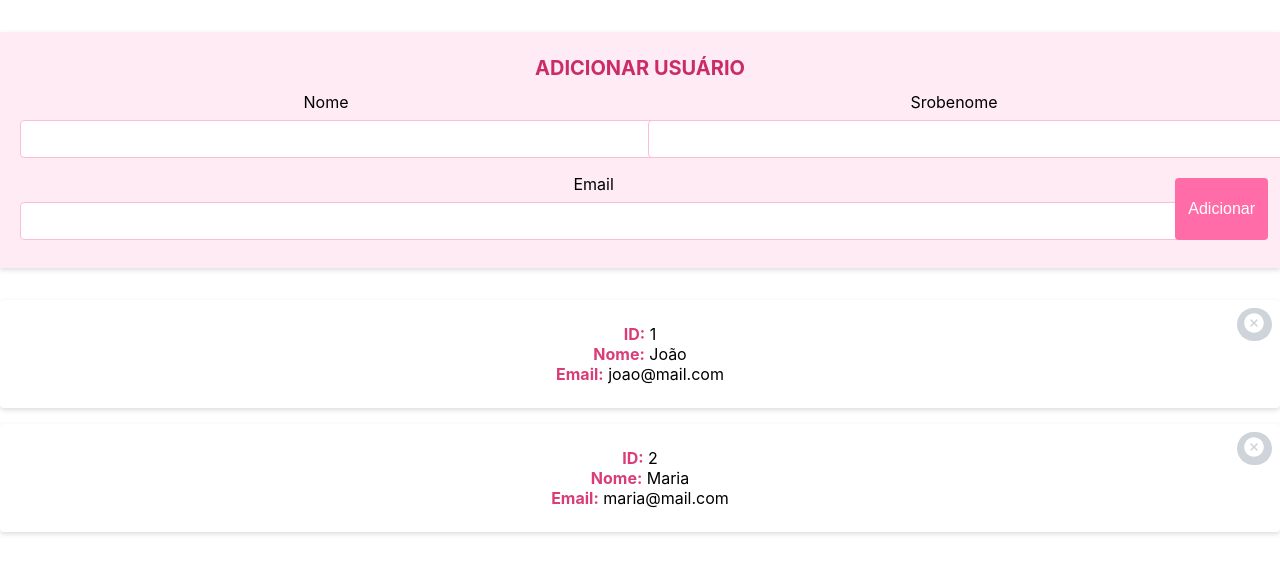
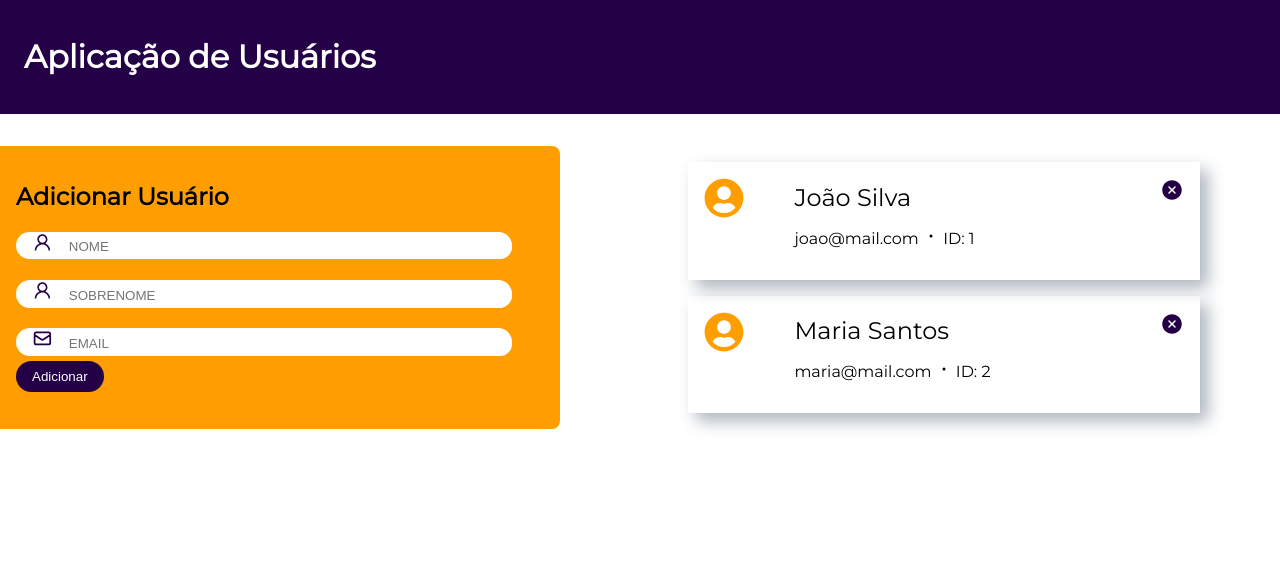
Before and after one commit to MariaECarmona/EstudosReact, a React (Create React App) app in the folder react-http/: page / in a window 1280 px wide. Shown: the top 574 px of the page. Built offline with nearby package versions, Linux system fonts and the light colour scheme.

Commit message:
Atualizando estilização

```diff
--- a/react-http/src/App.css
+++ b/react-http/src/App.css
@@ -1,38 +1,10 @@
-.App {
-  text-align: center;
+.App{
+    padding: 0;
 }
 
-.App-logo {
-  height: 40vmin;
-  pointer-events: none;
+header{
+    background-color: var(--roxo);
+    padding: 1rem 1.5rem;
+    color: var(--branco);
+    margin-bottom: 2rem;
 }
-
-@media (prefers-reduced-motion: no-preference) {
-  .App-logo {
-    animation: App-logo-spin infinite 20s linear;
-  }
-}
-
-.App-header {
-  background-color: #282c34;
-  min-height: 100vh;
-  display: flex;
-  flex-direction: column;
-  align-items: center;
-  justify-content: center;
-  font-size: calc(10px + 2vmin);
-  color: white;
-}
-
-.App-link {
-  color: #61dafb;
-}
-
-@keyframes App-logo-spin {
-  from {
-    transform: rotate(0deg);
-  }
-  to {
-    transform: rotate(360deg);
-  }
-}
--- a/react-http/src/App.js
+++ b/react-http/src/App.js
@@ -6,6 +6,9 @@ import Usuarios from './components/Usuarios/Usuarios';
 function App() {
   return (
     <div className="App">
+      <header>
+        <h1>Aplicação de Usuários</h1>
+      </header>
       <main>
         <Usuarios/>
       </main>
--- a/react-http/src/components/AdicionarUsuario/AdicionarUsuario.css
+++ b/react-http/src/components/AdicionarUsuario/AdicionarUsuario.css
@@ -1,74 +1,44 @@
-.AdicionarUsuario {
-    margin: 2rem 0;
-    padding: 1.25rem;
-    background-color: #FFF;
-    background-color: #FFEBF3;
-    box-shadow: 0 2px 5px rgba(0, 0, 0, .14);
-  }
+.AdicionarUsuario{
+  background-color: var(--amarelo);
+  border-radius: 0 0.5rem 0.5rem 0rem;
 
-  .AdicionarUsuario h2 {
-    font-size: 1.25rem;
-    text-transform: uppercase;
-    color: #CA2C68;
-    margin: .25rem 0;
-  }
+  padding: 1rem;
+  width: 33rem;
+}
 
-  .AdicionarUsuario .Linha {
-    display: flex;
-    flex-wrap: wrap;
-    margin: 0 -.5rem;
-    padding: .5rem 0;
-  }
+form button{
+  color: var(--branco);
+  padding: 0.5rem 1rem;
+  border: 0;
+  border-radius: 1rem;
+  background-color: var(--roxo);
 
-  .AdicionarUsuario .Coluna {
-    flex-basis: 0;
-    flex-grow: 1;
-    max-width: 100%;
-    padding: 0 .5rem;
-  }
+}
 
-  .AdicionarUsuario label {
-    display: inline-block;
-    margin-bottom: .5rem;
-  }
+form p{
+  background-color: var(--branco);
+  width: 37.5vw;
+  border: 0;
+  border-radius: 3rem;
+  font-size: 1.3rem;
+  margin-bottom: 0.3rem;
+  padding: 0 0 0 1rem;
+  vertical-align: middle;
+  color: var(--roxo);
+}
 
-  .AdicionarUsuario input {
-    display: block;
-    width: 100%;
-    padding: .375rem .75rem;
-    font-size: 1rem;
-    font-weight: 400;
-    line-height: 1.5;
-    color: #495057;
-    background-color: #FFF;
-    border: 1px solid #FFBCD8;
-    border-radius: .25rem;
-    transition: border-color .15s ease-in-out, box-shadow .15s ease-in-out;
-  }
+form p input{
+  border: 0;
+  margin: 0;
+  border-radius: 3rem;
+  width: 34vw;
+  margin-left: 0.5rem;
+  padding: 0;
+  vertical-align: middle;
+  padding: 0.3rem 0.5rem;
 
-  .AdicionarUsuario button {
-    color: #FFF;
-    cursor: pointer;
-    display: inline-block;
-    background-color: #FF6CA8;
-    text-align: center;
-    vertical-align: middle;
-    border: 1px solid transparent;
-    padding: .375rem .75rem;
-    margin-top: .25rem;
-    font-weight: 400;
-    font-size: 1rem;
-    line-height: 1.5;
-    border-radius: .25rem;
-    transition: color .15s ease-in-out, background-color .15s ease-in-out, border-color .15s ease-in-out, box-shadow .15s ease-in-out;
-  }
+}
 
-  .AdicionarUsuario input:focus, .AdicionarUsuario button:focus {
-    outline: 0;
-    border-color: #FF8CC8;
-    box-shadow: 0 0 0 .2rem rgba(255, 188, 216, .5);
-  }
-
-  .AdicionarUsuario button:hover {
-    background-color: #DA3C78;
-  }
+form p input:focus{
+  outline: none;
+}
--- a/react-http/src/components/AdicionarUsuario/AdicionarUsuario.js
+++ b/react-http/src/components/AdicionarUsuario/AdicionarUsuario.js
@@ -1,4 +1,6 @@
 import React, { Component } from "react";
+import { HiOutlineMail } from "react-icons/hi";
+import { AiOutlineUser } from "react-icons/ai";
 
 import './AdicionarUsuario.css';
 
@@ -32,45 +34,43 @@ class AdicionarUsuario extends Component{
                 <h2>Adicionar Usuário</h2>
 
                 <form onSubmit={this.onSubmitHandler}>
-                    <div className="Linha">
-                        <div className="Coluna">
-                            <label>Nome</label>
+
+                    <p> <AiOutlineUser/>
                         <input
                             type="text"
                             name="nome"
                             value={this.state.usuario.nome}
                             onChange={this.onChangeHandler}
+                            placeholder="NOME"
                             required>
                         </input>
-                        </div>
+                    </p>
 
-                        <div className="Coluna">
-                            <label>Srobenome</label>
+                    <p> <AiOutlineUser/>
                         <input
                             type="text"
                             name="sobrenome"
                             value={this.state.usuario.sobrenome}
                             onChange={this.onChangeHandler}
+                            placeholder="SOBRENOME"
                             required>
                         </input>
-                        </div>
-                    </div>
-                    <div className="Linha">
-                        <div className="Coluna">
-                            <label>Email</label>
+                    </p>
+
+                    <p> <HiOutlineMail/>
                         <input
                             type="email"
                             name="email"
                             value={this.state.usuario.email}
                             onChange={this.onChangeHandler}
+                            placeholder="EMAIL"
                             required>
                         </input>
-                        </div>
+                    </p>
 
                     <button type="submit">
                         Adicionar
                     </button>
-                    </div>
                 </form>
             </div>
         );
--- a/react-http/src/components/Usuario/Usuario.css
+++ b/react-http/src/components/Usuario/Usuario.css
@@ -1,46 +1,36 @@
 .Usuario {
-    padding: 1.5rem;
-    position: relative;
+  display: flex;
+  justify-content: space-between;
   margin: 1rem 0;
-    border-radius: .25rem;
-    background-color: #FFF;
-    box-shadow: 0 2px 5px rgba(0, 0, 0, .14);
+  width:30rem;
+  box-shadow: 0.5rem 0.5rem 1rem var(--cinza-claro);
+  padding: 1rem;
 }
 
-  .Usuario:hover {
-    box-shadow: 0 5px 10px rgba(0, 0, 0, .14);
+.Usuario div{
+  width: 20rem;
 }
 
-  .Usuario ul {
-    padding-left: 0;
-    margin: 0;
-    list-style: none;
+.Usuario div p.nomeUsuario{
+  font-size: 1.5rem;
+  margin-top: 0.3rem;
+  margin-bottom: 0.5rem;
 }
 
-  .Usuario ul li strong {
-    color: #DA3C78;
+.Usuario p.iconeUsuario{
+  color: var(--amarelo);
+  font-size: 2.5rem;
+  margin: 0;
+  margin-right: 0.3rem;
 }
 
-  .Usuario button {
-    top: 0.5rem;
-    right: 0.5rem;
-    border: none;
-    outline: none;
-    color: #FFF;
-    background: none;
-    cursor: pointer;
-    line-height: 1rem;
+.Usuario button{
+    color: var(--roxo);
+    background-color: var(--branco);
+    border: 0;
     font-size: 1.5rem;
-    font-weight: 700;
-    font-family: sans-serif;
-    position: absolute;
-    border-radius: 1.5rem;
-    background-color: #ced4da;
-    padding: .2rem .35rem .35rem .35rem;
+    height: 1.5rem;
+
+    margin: 0;
+    padding: 0;
 }
-
-  .Usuario button:hover,
-  .Usuario button:focus {
-    color: #FFF;
-    background-color: #FF6CA8;
-  }
--- a/react-http/src/components/Usuario/Usuario.js
+++ b/react-http/src/components/Usuario/Usuario.js
@@ -1,16 +1,18 @@
 import React from "react";
 import {IoIosCloseCircle} from 'react-icons/io';
+import {FaUserCircle} from 'react-icons/fa';
+import {BsDot} from 'react-icons/bs';
 
 import './Usuario.css';
 
 function Usuario(props){
     return (
         <div className="Usuario">
-            <ul>
-                <li><strong>ID:</strong> {props.usuario.id}</li>
-                <li><strong>Nome:</strong> {props.usuario.nome}</li>
-                <li><strong>Email:</strong> {props.usuario.email}</li>
-            </ul>
+            <p className="iconeUsuario"><FaUserCircle/></p>
+            <div>
+                <p className="nomeUsuario">{props.usuario.nome} {props.usuario.sobrenome}</p>
+                <p>{props.usuario.email} <BsDot/> ID: {props.usuario.id}</p>
+            </div>
             <button onClick={props.removerUsuario}><IoIosCloseCircle/></button>
         </div>
     );
--- /dev/null
+++ b/react-http/src/components/Usuarios/Usuarios.css
@@ -0,0 +1,10 @@
+div.divUsuarios{
+    display: flex;
+    flex-wrap: wrap;
+    justify-content: space-between;
+
+}
+
+div.conteudoUsuarios{
+    margin-right: 5rem;
+}
--- a/react-http/src/components/Usuarios/Usuarios.js
+++ b/react-http/src/components/Usuarios/Usuarios.js
@@ -2,6 +2,8 @@ import React, { Component } from 'react';
 
 import AdicionarUsuario from '../AdicionarUsuario/AdicionarUsuario';
 import Usuario  from '../Usuario/Usuario';
+import './Usuarios.css';
+
 
 class Usuarios extends Component{
     constructor(props){
@@ -31,9 +33,9 @@ class Usuarios extends Component{
 
     render(){
         return (
-            <>
+            <div className="divUsuarios">
                 <AdicionarUsuario adicionarUsuario={this.adicionarUsuario}/>
-
+                <div className="conteudoUsuarios">
                     {this.state.usuarios.map(usuario => (
                         <Usuario
                             key={usuario.id}
@@ -41,7 +43,8 @@ class Usuarios extends Component{
                             removerUsuario={this.removerUsuario.bind(this, usuario)}
                         />
                     ))}
-            </>
+                </div>
+            </div>
         );
     }
 }
--- a/react-http/src/index.css
+++ b/react-http/src/index.css
@@ -1,13 +1,14 @@
+@import url('https://fonts.googleapis.com/css2?family=Montserrat&display=swap');
+:root{
+  --amarelo: #ff9e00;
+  --cinza: #495057;
+  --cinza-claro: #adb5bd;
+  --roxo: #240046;
+  --branco: #FFFFFF;
+}
+
 body {
   margin: 0;
-  font-family: -apple-system, BlinkMacSystemFont, 'Segoe UI', 'Roboto', 'Oxygen',
-    'Ubuntu', 'Cantarell', 'Fira Sans', 'Droid Sans', 'Helvetica Neue',
-    sans-serif;
-  -webkit-font-smoothing: antialiased;
-  -moz-osx-font-smoothing: grayscale;
+  font-family: 'Montserrat', sans-serif;
+  padding: 0;
 }
-
-code {
-  font-family: source-code-pro, Menlo, Monaco, Consolas, 'Courier New',
-    monospace;
-}
```
Lines whose indentation alone changed are shown as unchanged.
